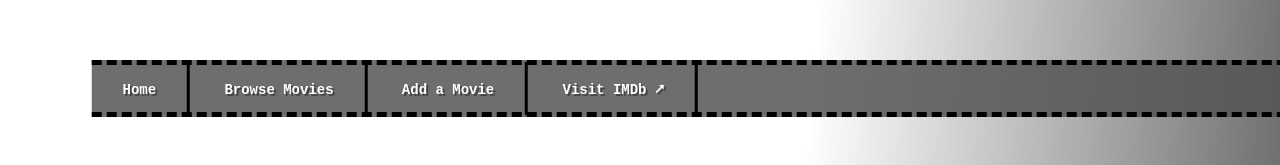
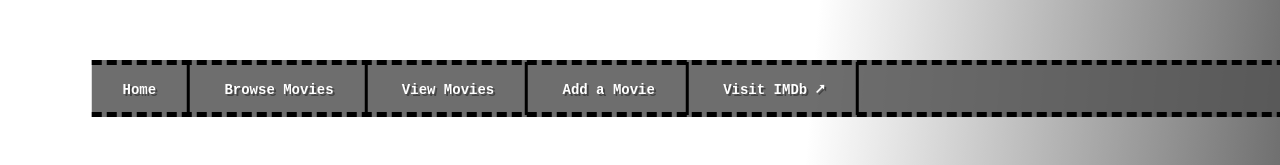
Before and after one commit to jessicawalker/comp246-movies, a website: page client/browse-movies.html in a window 1280 px wide. Shown: the part 168-333 px from the top of the page. Drawn offline with nearby package versions, Linux system fonts and the light colour scheme; no server answers; a web font is replaced by a local one.

Commit message:
Adds link to browse-movies in nav.

```diff
--- a/client/browse-movies.html
+++ b/client/browse-movies.html
@@ -22,6 +22,7 @@
                 <ul>
                     <li><a href="/client/" id="home-router">Home</a></li>
                     <li><a href="/client/browse-movies.html" id="browse-router">Browse Movies</a></li>
+                    <li><a href="/client/view-movies.html" id="view-router">View Movies</a></li>
                     <li><a href="/client/write-movies.html" id="write-router">Add a Movie</a></li>
                     <li><a href="https://www.imdb.com" id="imdb-external" target="_blank">Visit IMDb &#11111;</a></li>
                 </ul>
```
Also changed, not shown: client/index.html (+1 -0 lines), client/view-movies.html (+1 -0 lines), client/write-movies.html (+1 -0 lines), client/write-movies_old.html (+1 -0 lines).
